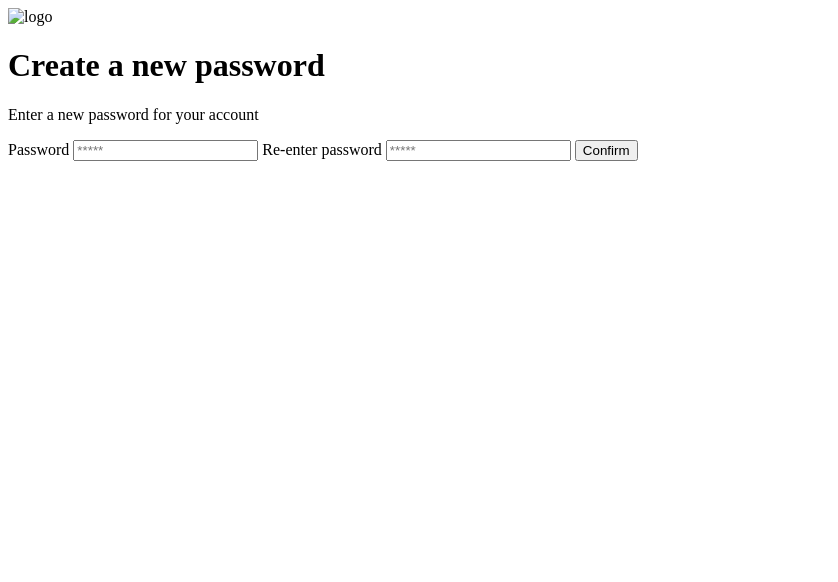
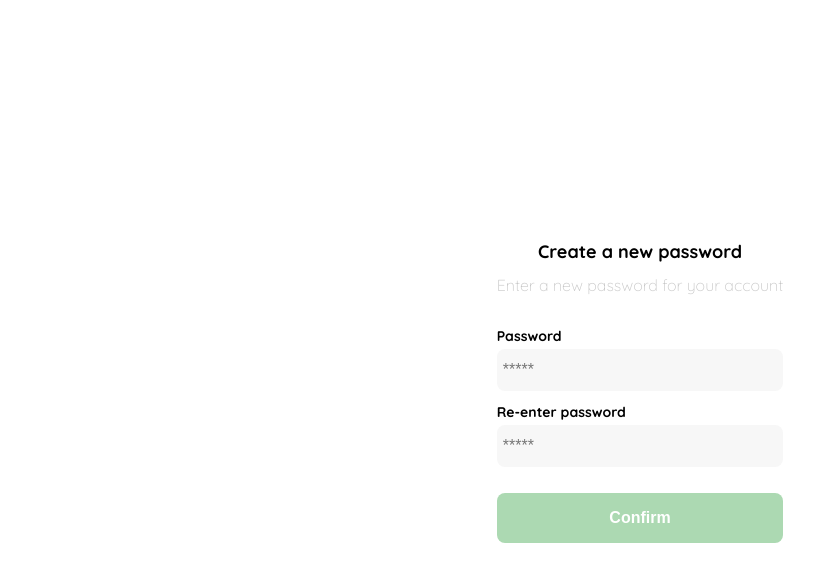
Before and after one commit to clusterfield/Maquetaci-n-Tienda, a plain HTML site: page parte 1/clase 1.html in a window 1280 px wide. Shown: the whole page, without its empty margins (0-838 px from the left). Drawn offline with Linux system fonts and the light colour scheme.

Commit message:
Se completó la pantalla de cambiar contraseña

```diff
--- a/parte 1/clase 1.html
+++ b/parte 1/clase 1.html
@@ -1,15 +1,123 @@
 <!DOCTYPE html>
 <html lang="en">
+
 <head>
     <meta charset="UTF-8">
     <meta http-equiv="X-UA-Compatible" content="IE=edge">
     <meta name="viewport" content="width=device-width, initial-scale=1.0">
+    <link rel="preconnect" href="https://fonts.googleapis.com">
+    <link rel="preconnect" href="https://fonts.gstatic.com" crossorigin>
+    <link href="https://fonts.googleapis.com/css2?family=Quicksand:wght@300;500;700&display=swap" rel="stylesheet">
     <title>Document</title>
+    <style>
+        :root{ /*Estas son variables*/
+            --white: #FFFFFF;
+            --black: #000000;
+            --dark: #232830;
+            --very-light-pink: #c7c7c7;
+            --text-input-field: #f7f7f7;
+            --hospital-green: #acd9b2;
+            --sm: 14px;
+            --md:  16px;
+            --lg: 18px;
+
+
+
+        }
+
+        body{
+            margin: 0;
+            font-family: 'Quicksand',sans-serif;
+        }
+        .login {
+
+            /*Le ponemos ancho del 100% de la pantalla para poder centrarlo
+            le ponemos un alto y centramos los elementos */
+
+            width: 100%;
+            height: 100vh;
+
+            /*Centramos los elementos vertical y horizontal  usando la propiedad items*/
+
+            display: grid;
+            place-items:center;
+        }
+        .form-container{
+            /*Con css grid hacemos 3 filas para contener nuestros elementos*/
+            display: grid;
+            grid-template-rows: auto 1fr auto; /*Se asigna tamaño auto para la primera y ultima fila. 1fr para el centro */
+            width: 300;
+        }
+        .logo{
+            width: 150px;
+            /*Agregamos un margen para separ el logo un poco del H1*/
+            margin-bottom: 48px;
+            justify-self: center; /*para centrar en el grid*/
+            display: none; /*Para que no aparezca en versión Desktop*/
+        }
+        .title{
+            font-size: var(--lg);
+            margin-bottom: 12px;
+            text-align: center;
+        }
+        .subtitle{
+            color: var(--very-light-pink);
+            font-size: var(--md);
+            font-weight: 300;
+            margin-top: 0;
+            margin-bottom: 32px;
+            text-align: center;
+
+        }
+        .form{
+            /*Colocamos lo que contiene .form uno encima de otro*/
+            display:flex;
+            flex-direction: column;
+        }
+        .label{
+            font-size: var(--sm);
+            font-weight: bold;
+            margin-bottom: 4px;
+        }
+        .input{
+            background-color: var(--text-input-field);
+            border: none;
+            border-radius: 8px;
+            height: 30px;
+            font-size: var(--md);
+            padding: 6px;
+            margin-bottom: 12px;
+        }
+        .primary-button{
+            background-color: var(--hospital-green);
+            border-radius: 8px;
+            border: none;
+            color: var(--white);
+            width: 100%; /*Garantizamos que sea de tamaño completo*/
+            cursor: pointer;
+            font-size: var(--md);
+            font-weight: bold;
+            height: 50px;
+        }
+        .login-button{
+            margin-top: 14px;
+            margin-bottom: 30px;
+        }
+        @media(max-width: 640px){ /* Este es un media Query, Ver en Notion*/
+            /*Se usó un Max-width porque todas las medidas usadas hasta ahora
+            funcionan para tamaños DESDE 640px*/
+            .logo{
+                display: block;
+            }
+        }
+    </style>
+
 </head>
+
 <body>
     <div class="login">
         <div class="form-container">
-            <img src="" alt="logo" Class = "logo">
+            <img src="./logos/logo_yard_sale.svg" alt="logo" Class="logo">
 
             <h1 class="title"> Create a new password </h1>
             <p class="subtitle">Enter a new password for your account</p>
@@ -27,4 +135,5 @@
         </div>
     </div>
 </body>
+
 </html>
```
Also changed, not shown: parte 1/index.html (+1 -1 lines).
